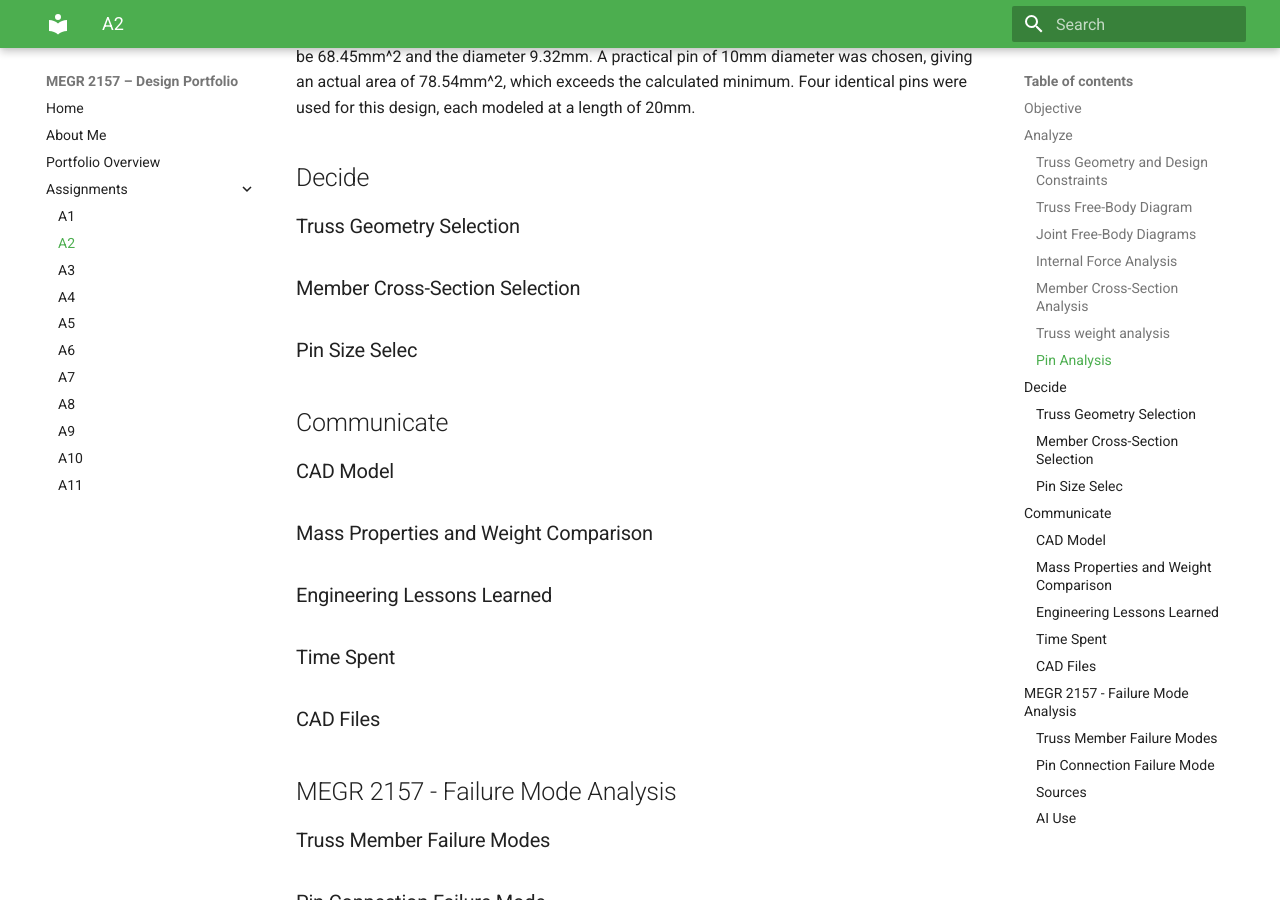
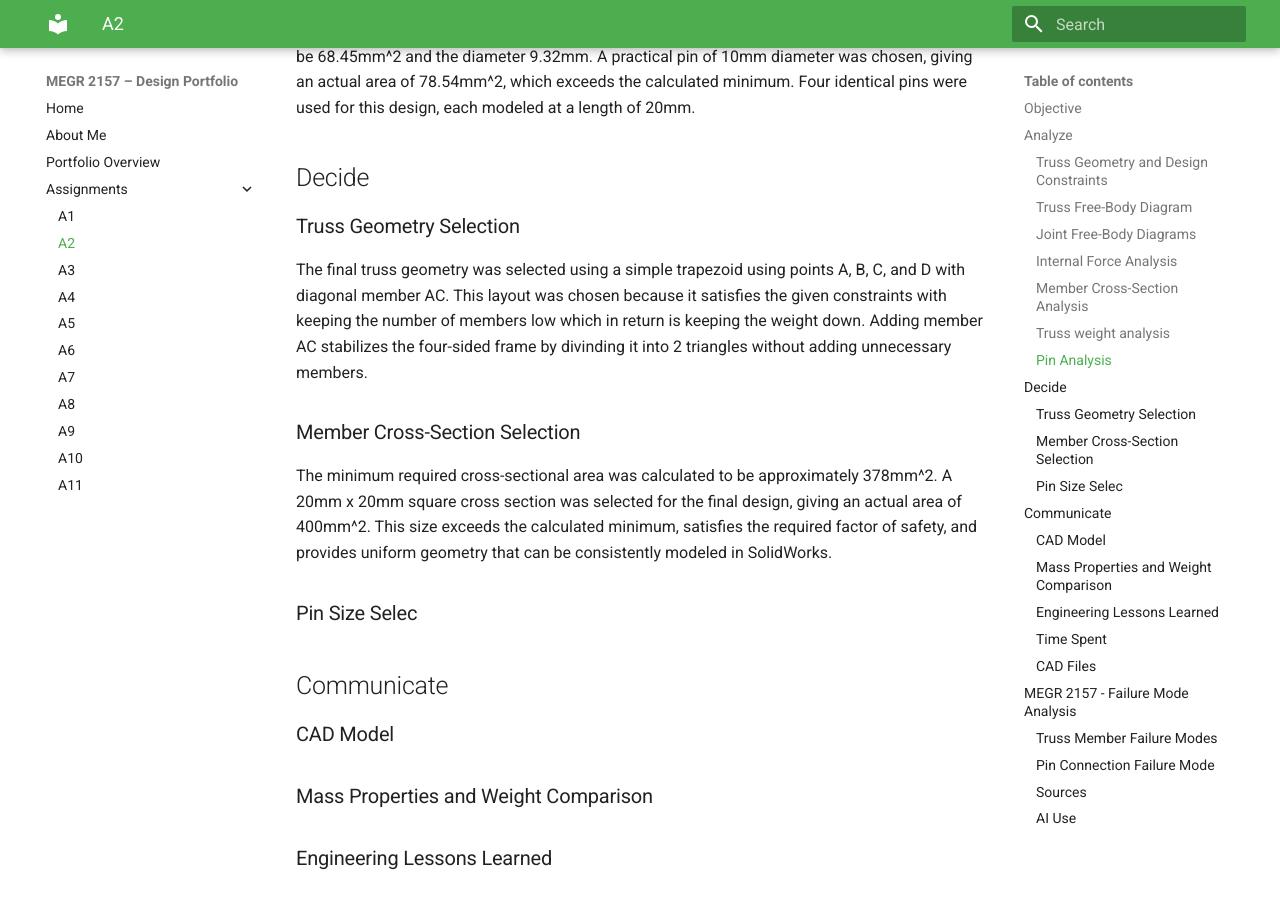
Before and after one commit to msweeney27j/-megr2157-portfolio, an MkDocs documentation site: the page built from docs/assignments/A02/index.md, in a window 1280 px wide and 900 px high, scrolled down 1995 px. Built offline with MkDocs 1.6.1 and Material for MkDocs 9.7.7, drawn with Linux system fonts in a browser that asks for light colours.

Commit message:
Update truss design details in index.md
Added details on truss geometry and member cross-section selection, including calculations for pin area and diameter.

```diff
--- a/docs/assignments/A02/index.md
+++ b/docs/assignments/A02/index.md
@@ -20,7 +20,9 @@ The approximate weight was calculated using the 400mm^2 cross-sectional area, th
 The connecting pins were designed for single shear using the largest joint reaction load in the truss. Joint C was selected as the critical pin location with a resultant sheer force of 20kn. A safety factor of 4 was applied with the specific hardened tool steel shear yield strength of 170ksi to determine the minimum required pin area and diameter. The minimum area was calculated to be 68.45mm^2 and the diameter 9.32mm. A practical pin of 10mm diameter was chosen, giving an actual area of 78.54mm^2, which exceeds the calculated minimum. Four identical pins were used for this design, each modeled at a length of 20mm.
 ## Decide
 ### Truss Geometry Selection
+The final truss geometry was selected using a simple trapezoid using points A, B, C, and D with diagonal member AC. This layout was chosen because it satisfies the given constraints with keeping the number of members low which in return is keeping the weight down. Adding member AC stabilizes the four-sided frame by divinding it into 2 triangles without adding unnecessary members.
 ### Member Cross-Section Selection
+The minimum required cross-sectional area was calculated to be approximately 378mm^2. A 20mm x 20mm square cross section was selected for the final design, giving an actual area of 400mm^2. This size exceeds the calculated minimum, satisfies the required factor of safety, and provides uniform geometry that can be consistently modeled in SolidWorks.
 ### Pin Size Selec
 ## Communicate
 ### CAD Model
```
